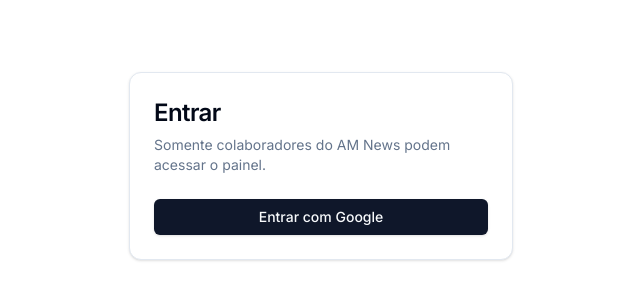
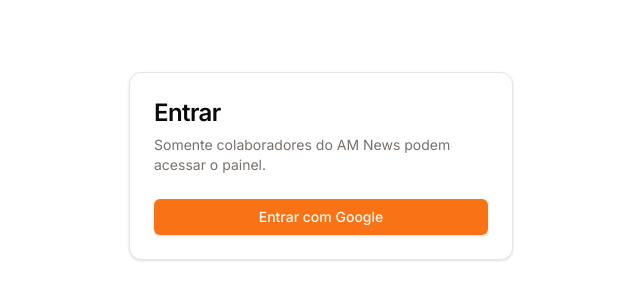
Before and after one commit to wdsrocha/amnews, a Next.js app: page / in a window 1280 px wide. Shown: the part 234-534 px from the top of the page, without its empty margins (319-959 px from the left). Built offline with nearby package versions, Linux system fonts and the light colour scheme; no server answers.

Commit message:
Add dark-orange theme

```diff
--- a/src/app/globals.css
+++ b/src/app/globals.css
@@ -5,57 +5,47 @@
 @layer base {
   :root {
     --background: 0 0% 100%;
-    --foreground: 222.2 84% 4.9%;
+    --foreground: 20 14.3% 4.1%;
     --card: 0 0% 100%;
-    --card-foreground: 222.2 84% 4.9%;
+    --card-foreground: 20 14.3% 4.1%;
     --popover: 0 0% 100%;
-    --popover-foreground: 222.2 84% 4.9%;
-    --primary: 222.2 47.4% 11.2%;
-    --primary-foreground: 210 40% 98%;
-    --secondary: 210 40% 96.1%;
-    --secondary-foreground: 222.2 47.4% 11.2%;
-    --muted: 210 40% 96.1%;
-    --muted-foreground: 215.4 16.3% 46.9%;
-    --accent: 210 40% 96.1%;
-    --accent-foreground: 222.2 47.4% 11.2%;
+    --popover-foreground: 20 14.3% 4.1%;
+    --primary: 24.6 95% 53.1%;
+    --primary-foreground: 60 9.1% 97.8%;
+    --secondary: 60 4.8% 95.9%;
+    --secondary-foreground: 24 9.8% 10%;
+    --muted: 60 4.8% 95.9%;
+    --muted-foreground: 25 5.3% 44.7%;
+    --accent: 60 4.8% 95.9%;
+    --accent-foreground: 24 9.8% 10%;
     --destructive: 0 84.2% 60.2%;
-    --destructive-foreground: 210 40% 98%;
-    --border: 214.3 31.8% 91.4%;
-    --input: 214.3 31.8% 91.4%;
-    --ring: 222.2 84% 4.9%;
+    --destructive-foreground: 60 9.1% 97.8%;
+    --border: 20 5.9% 90%;
+    --input: 20 5.9% 90%;
+    --ring: 24.6 95% 53.1%;
     --radius: 0.5rem;
-    --chart-1: 12 76% 61%;
-    --chart-2: 173 58% 39%;
-    --chart-3: 197 37% 24%;
-    --chart-4: 43 74% 66%;
-    --chart-5: 27 87% 67%;
   }
 
   .dark {
-    --background: 222.2 84% 4.9%;
-    --foreground: 210 40% 98%;
-    --card: 222.2 84% 4.9%;
-    --card-foreground: 210 40% 98%;
-    --popover: 222.2 84% 4.9%;
-    --popover-foreground: 210 40% 98%;
-    --primary: 210 40% 98%;
-    --primary-foreground: 222.2 47.4% 11.2%;
-    --secondary: 217.2 32.6% 17.5%;
-    --secondary-foreground: 210 40% 98%;
-    --muted: 217.2 32.6% 17.5%;
-    --muted-foreground: 215 20.2% 65.1%;
-    --accent: 217.2 32.6% 17.5%;
-    --accent-foreground: 210 40% 98%;
-    --destructive: 0 62.8% 30.6%;
-    --destructive-foreground: 210 40% 98%;
-    --border: 217.2 32.6% 17.5%;
-    --input: 217.2 32.6% 17.5%;
-    --ring: 212.7 26.8% 83.9%;
-    --chart-1: 220 70% 50%;
-    --chart-2: 160 60% 45%;
-    --chart-3: 30 80% 55%;
-    --chart-4: 280 65% 60%;
-    --chart-5: 340 75% 55%;
+    --background: 20 14.3% 4.1%;
+    --foreground: 60 9.1% 97.8%;
+    --card: 20 14.3% 4.1%;
+    --card-foreground: 60 9.1% 97.8%;
+    --popover: 20 14.3% 4.1%;
+    --popover-foreground: 60 9.1% 97.8%;
+    --primary: 20.5 90.2% 48.2%;
+    --primary-foreground: 60 9.1% 97.8%;
+    --secondary: 12 6.5% 15.1%;
+    --secondary-foreground: 60 9.1% 97.8%;
+    --muted: 12 6.5% 15.1%;
+    --muted-foreground: 24 5.4% 63.9%;
+    --accent: 12 6.5% 15.1%;
+    --accent-foreground: 60 9.1% 97.8%;
+    --destructive: 0 72.2% 50.6%;
+    --destructive-foreground: 60 9.1% 97.8%;
+    --border: 12 6.5% 15.1%;
+    --input: 12 6.5% 15.1%;
+    --ring: 20.5 90.2% 48.2%;
   }
 }
 
--- a/src/app/layout.tsx
+++ b/src/app/layout.tsx
@@ -2,6 +2,7 @@
 import { Inter as FontSans } from "next/font/google";
 import "./globals.css";
 import { cn } from "@/lib/utils";
+import { ThemeProvider } from "@/components/theme-provider";
 
 const fontSans = FontSans({
   subsets: ["latin"],
@@ -25,7 +26,14 @@
           fontSans.variable
         )}
       >
-        {children}
+        <ThemeProvider
+          attribute="class"
+          defaultTheme="system"
+          enableSystem
+          disableTransitionOnChange
+        >
+          {children}
+        </ThemeProvider>
       </body>
     </html>
   );
--- /dev/null
+++ b/src/components/theme-provider.tsx
@@ -0,0 +1,8 @@
+"use client";
+
+import { ThemeProvider as NextThemesProvider } from "next-themes";
+import { type ThemeProviderProps } from "next-themes/dist/types";
+
+export function ThemeProvider({ children, ...props }: ThemeProviderProps) {
+  return <NextThemesProvider {...props}>{children}</NextThemesProvider>;
+}
```
